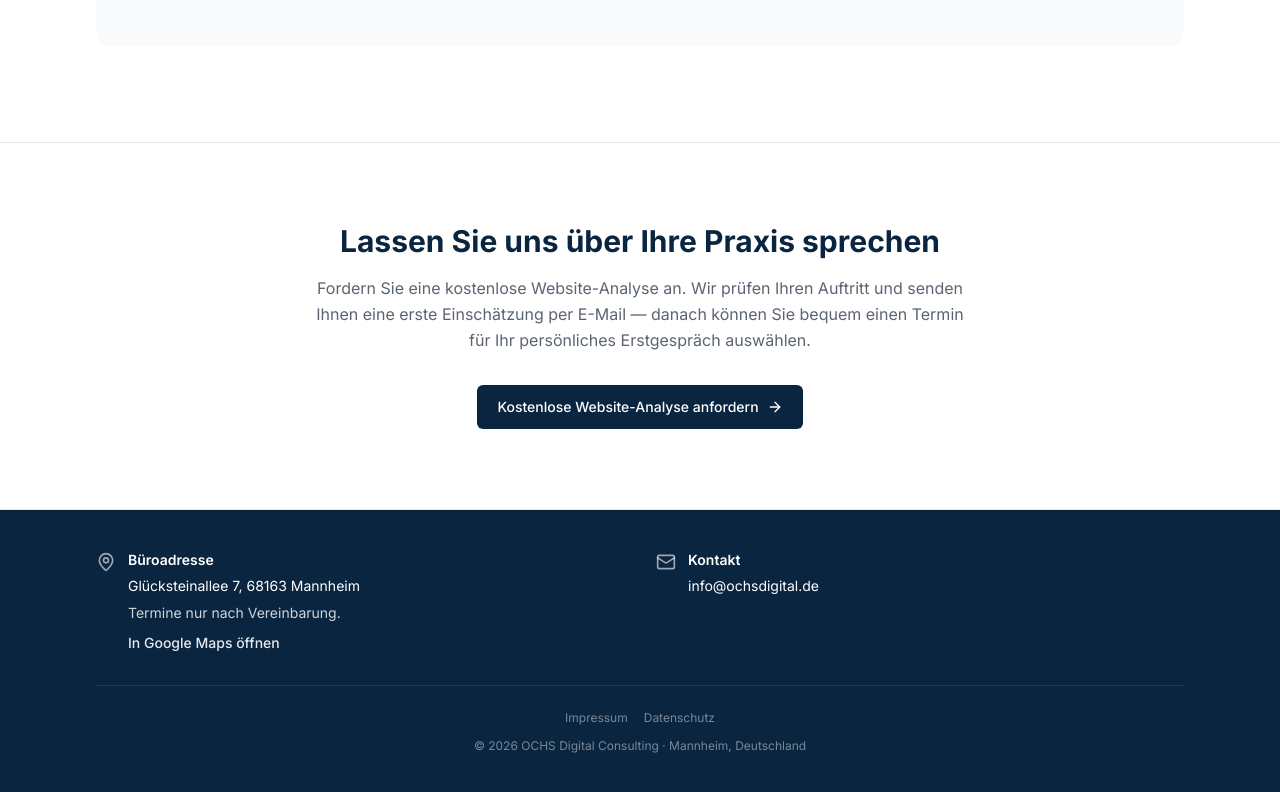
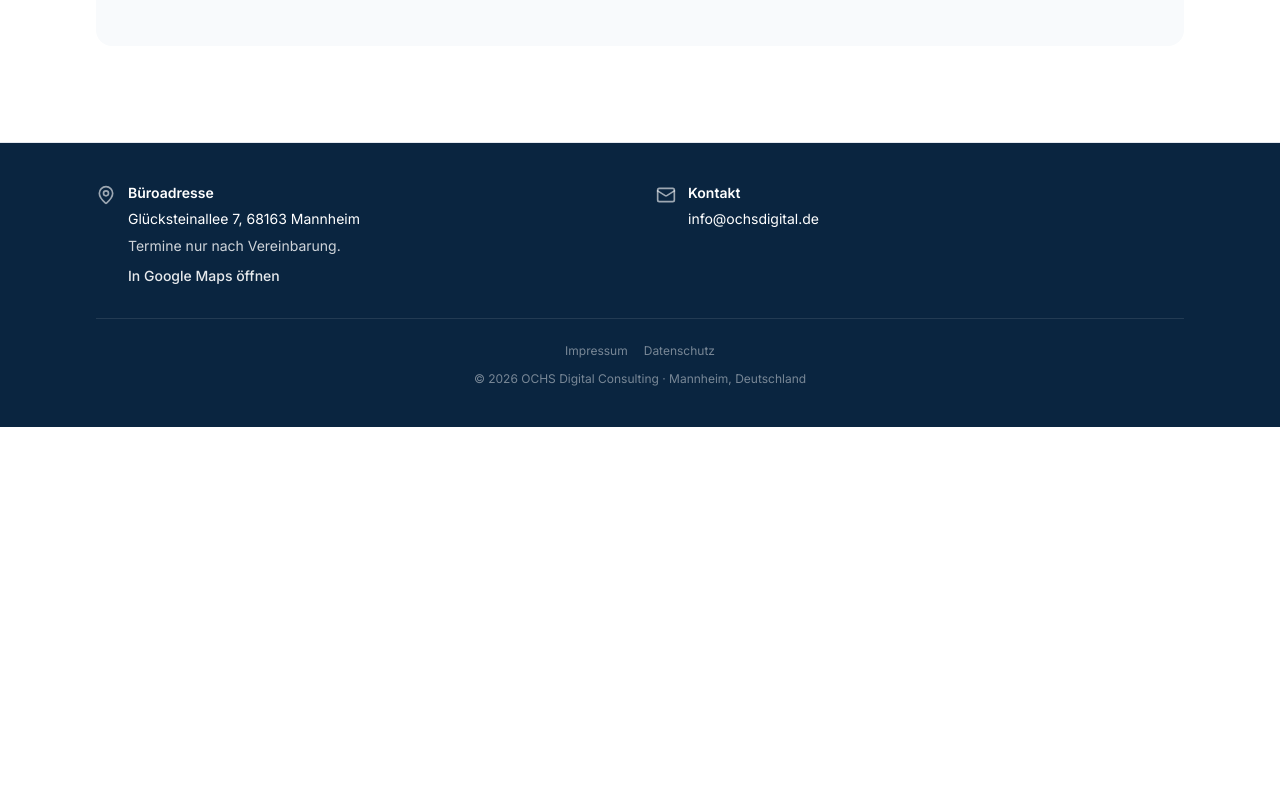
Before and after one commit to martinochs/ochs-werbeagentur, a Next.js app: page /leistungen in a window 1280 px wide. Shown: the part 1371-2163 px from the top of the page. After the commit the page ends 1798 px from the top, so only its background shows below. Built offline with nearby package versions, Linux system fonts and the light colour scheme; no server answers.

Commit message:
fix: remove duplicate CTA from leistungen overview page
Co-authored-by: Cursor <cursoragent@cursor.com>

```diff
--- a/app/leistungen/page.tsx
+++ b/app/leistungen/page.tsx
@@ -1,6 +1,5 @@
 import { Header } from "@/components/Header";
 import { Footer } from "@/components/Footer";
-import { ClosingCtaSection } from "@/components/ClosingCtaSection";
 import { ScrollToTop } from "@/components/ScrollToTop";
 import { erstgespraechUrl, primaryCtaLabel } from "@/lib/cta";
 import { ArrowRight, Monitor, BarChart3, Settings } from "lucide-react";
@@ -100,7 +99,6 @@ export default function LeistungenPage() {
           </div>
         </section>
       </main>
-      <ClosingCtaSection />
       <Footer />
     </>
   );
```
